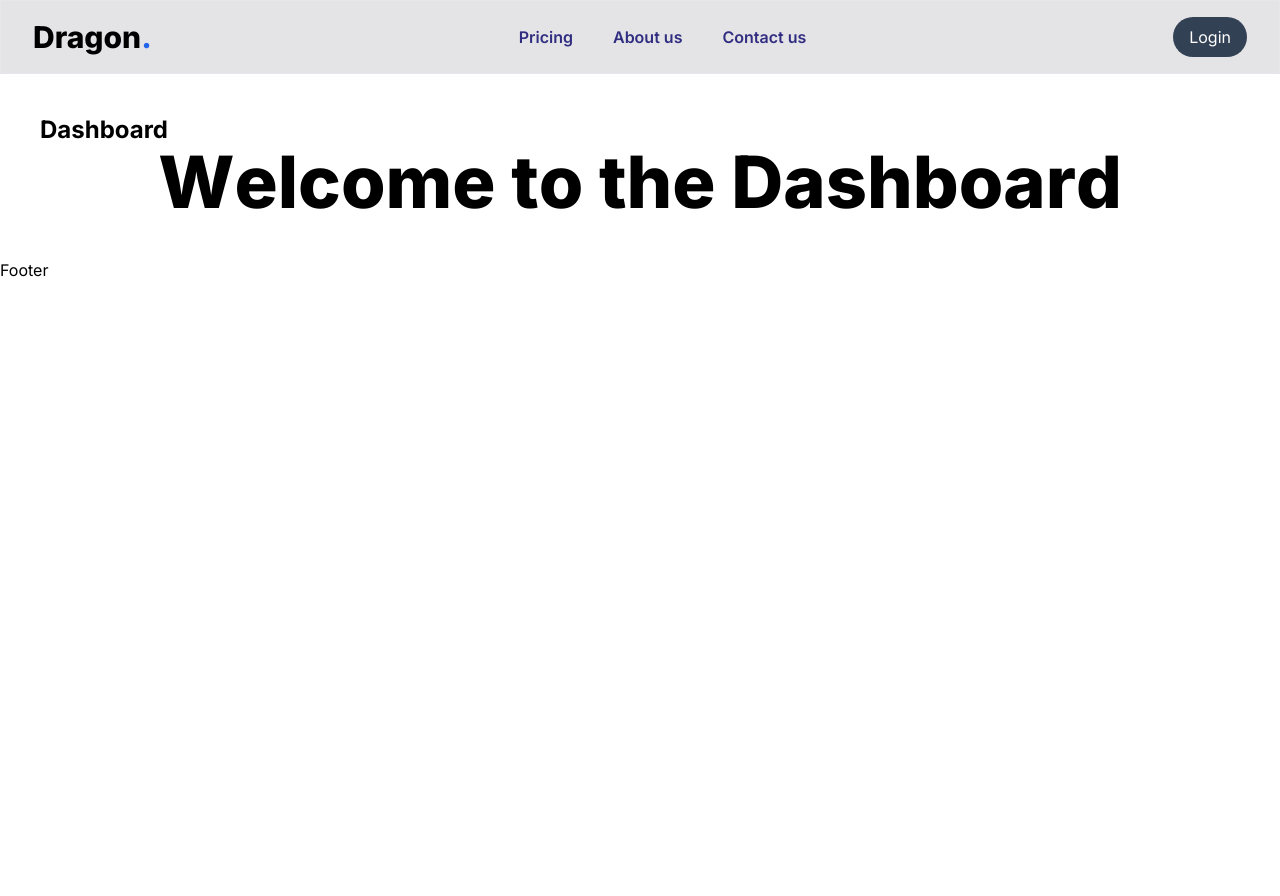
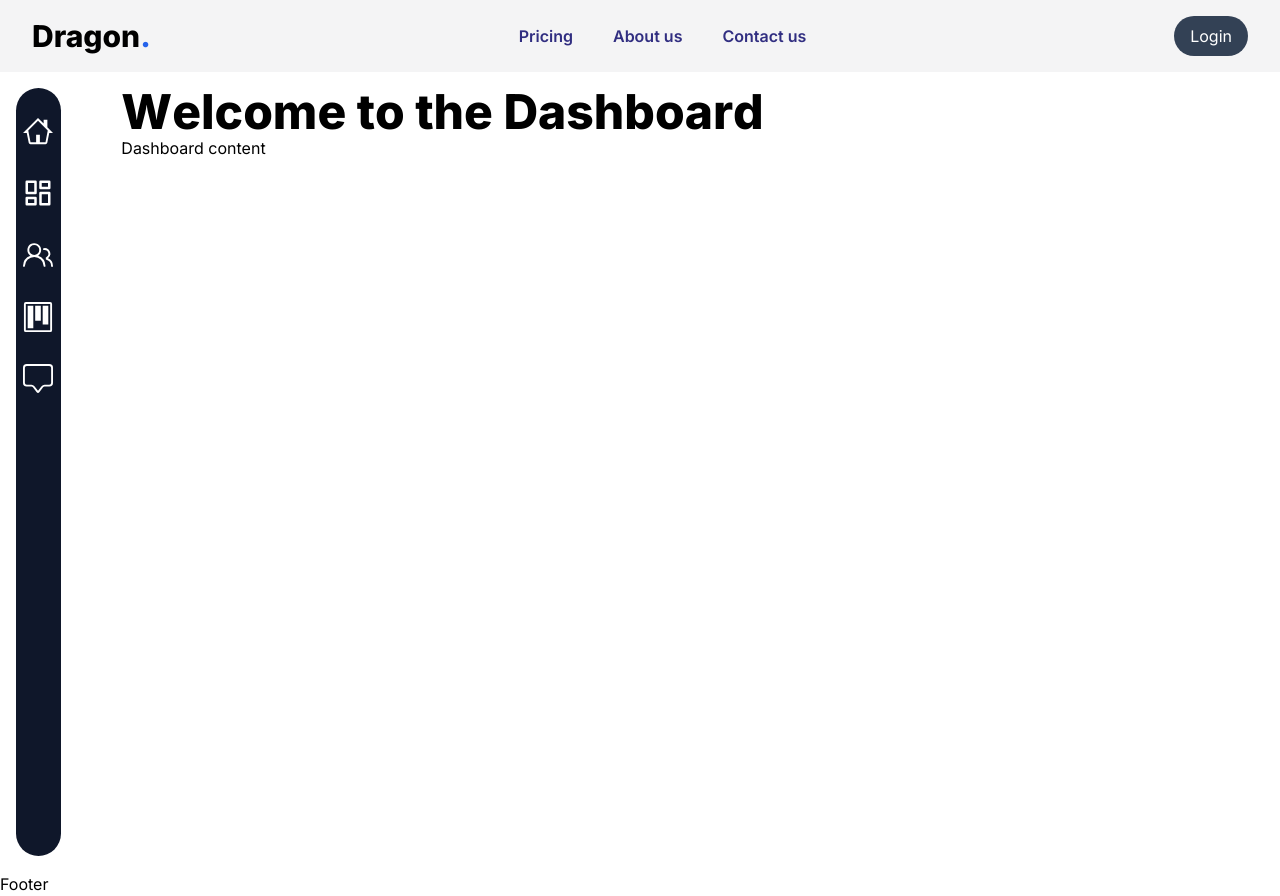
Before and after one commit to seyade/dragon, a Next.js app in the folder client/: page /dashboard in a window 1280 px wide. Before the commit the page ends 800 px from the top, so only its background shows below. Built offline with nearby package versions, Linux system fonts and the light colour scheme; no server answers.

Commit message:
ui general tweaks

```diff
--- a/client/app/dashboard/page.tsx
+++ b/client/app/dashboard/page.tsx
@@ -1,14 +1,21 @@
 "use client";
+
 import { useEffect, useRef } from "react";
 import gsap from "gsap";
 import { useGSAP } from "@gsap/react";
 import SplitType from "split-type";
 import { useUser } from "@auth0/nextjs-auth0/client";
 
+// icons
+import { GoHome, GoPeople, GoProject } from "react-icons/go";
+import { LuLayoutDashboard } from "react-icons/lu";
+import { BsChatSquare } from "react-icons/bs";
+
 import "./dashboard.css";
+import Link from "next/link";
 
 const Dashboard = () => {
-	const container = useRef<HTMLElement>(null);
+	const container = useRef<HTMLDivElement>(null);
 	const { user, error, isLoading } = useUser();
 
 	useGSAP(
@@ -48,17 +55,48 @@ const Dashboard = () => {
 		);
 
 	return (
-		<div className="container w-full mx-auto p-10">
+		<div ref={container} className="grid grid-cols-12 gap-4 h-full w-full p-4">
+			<aside className="col-span-1 w-1/2 flex flex-col items-center bg-slate-900 text-white p-2 rounded-3xl text-3xl">
+				<ul className="py-5">
+					<li className="mb-8">
+						<Link href={"/"}>
+							<GoHome />
+						</Link>
+					</li>
+					<li className="mb-8">
+						<LuLayoutDashboard />
+					</li>
+					<li className="mb-8">
+						<Link href={"/"}>
+							<GoPeople />
+						</Link>
+					</li>
+					<li className="mb-8">
+						<Link href={"/"}>
+							<GoProject />
+						</Link>
+					</li>
+					<li className="mb-8">
+						<Link href={"/"}>
+							<BsChatSquare />
+						</Link>
+					</li>
+				</ul>
+			</aside>
+			<main className="col-span-11">
 				<header>
-				<h1 className="font-bold text-2xl">Dashboard</h1>
-			</header>
-			<main ref={container} className="flex w-full justify-center items-center">
+					<h1 className="page-title font-bold text-2xl">{user?.name}</h1>
 					<h2
-					className="page-title font-extrabold text-7xl"
+						className="page-title font-extrabold text-5xl"
 						style={{ clipPath: "polygon(0 0, 100% 0, 100% 100%, 0% 100%)" }}
 					>
 						Welcome to the Dashboard
 					</h2>
+				</header>
+
+				<section>
+					<h3>Dashboard content</h3>
+				</section>
 			</main>
 		</div>
 	);
--- a/client/app/layout.tsx
+++ b/client/app/layout.tsx
@@ -10,7 +10,7 @@ import "./globals.css";
 const inter = Inter({ subsets: ["latin"] });
 
 export const metadata: Metadata = {
-	title: "Dragon - Choose your Cofounder carefully",
+	title: "Dragon - Choose your Cofounders wisely",
 	description: "Platform where Cofounders are on steroid",
 };
 
@@ -23,9 +23,11 @@ export default function RootLayout({
 		<html lang="en">
 			<UserProvider>
 				<body className={inter.className}>
-					<Header />
-					{children}
-					<Footer />
+					<div className="h-screen">
+						<Header />
+						{children}
+						<Footer />
+					</div>
 				</body>
 			</UserProvider>
 		</html>
--- a/client/components/header/index.tsx
+++ b/client/components/header/index.tsx
@@ -5,16 +5,18 @@ import { useUser } from "@auth0/nextjs-auth0/client";
 import Image from "next/image";
 
 const Header = () => {
-	const { user } = useUser();
+	const { user, isLoading } = useUser();
+
+	console.log("USER---", user);
 
 	return (
-		<header className="flex justify-between items-center w-full py-4 px-8 border bg-zinc-200">
+		<header className="flex justify-between items-center w-full py-4 px-8 bg-zinc-100">
 			<a href="/" className="flex items-center font-extrabold text-3xl">
 				Dragon<span className="text-blue-600">.</span>
 			</a>
 
-			<div className={`flex items-center ${!user && "w-full"}`}>
-				{!user && (
+			<div className={`flex items-center ${!user && !isLoading && "w-full"}`}>
+				{!user && !isLoading && (
 					<ul className="flex mx-auto font-semibold text-indigo-900">
 						<li className="mx-5">
 							<a href="/pricing">Pricing</a>
@@ -41,8 +43,6 @@ const Header = () => {
 							/>
 						)}
 
-						{console.log("USER---", user)}
-
 						<a
 							className="flex items-center justify-center ml-4 py-2 px-4 bg-slate-700 text-white rounded-full"
 							href="/api/auth/logout"
--- a/client/next.config.js
+++ b/client/next.config.js
@@ -9,10 +9,14 @@ const nextConfig = {
 				port: "",
 				pathname: "/a/**",
 			},
+			{
+				protocol: "https",
+				hostname: "s.gravatar.com",
+				port: "",
+				pathname: "/avatar/**",
+			},
 		],
 	},
 };
 
-// https://lh3.googleusercontent.com/a/ACg8ocKBVQfni-QVjdMiu5CH5bTmXQhE9hqV8etdGRw84pkG=s96-c
-
 module.exports = nextConfig;
--- a/client/package.json
+++ b/client/package.json
@@ -15,6 +15,7 @@
     "next": "14.0.4",
     "react": "^18",
     "react-dom": "^18",
+    "react-icons": "^4.12.0",
     "split-type": "^0.3.4"
   },
   "devDependencies": {
```
Also changed, not shown: 2 other files (tests, documents, lock files or other folders). Lines whose indentation alone changed are shown as unchanged.
